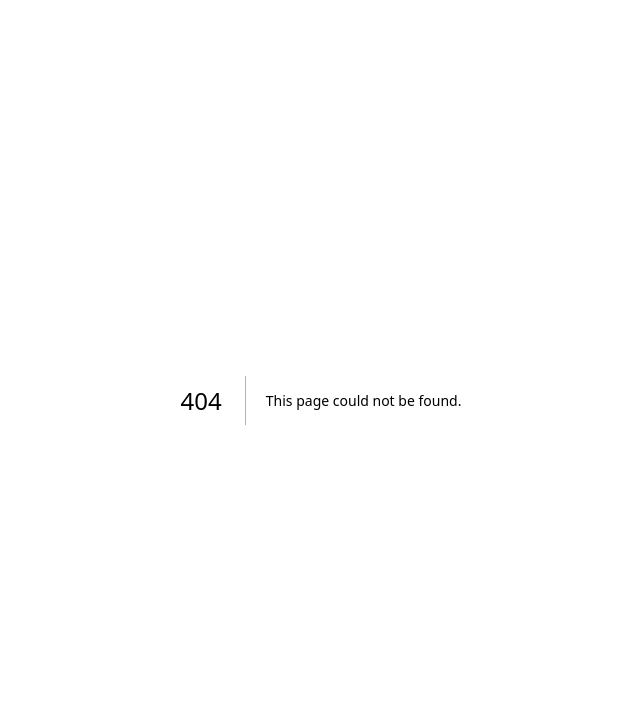
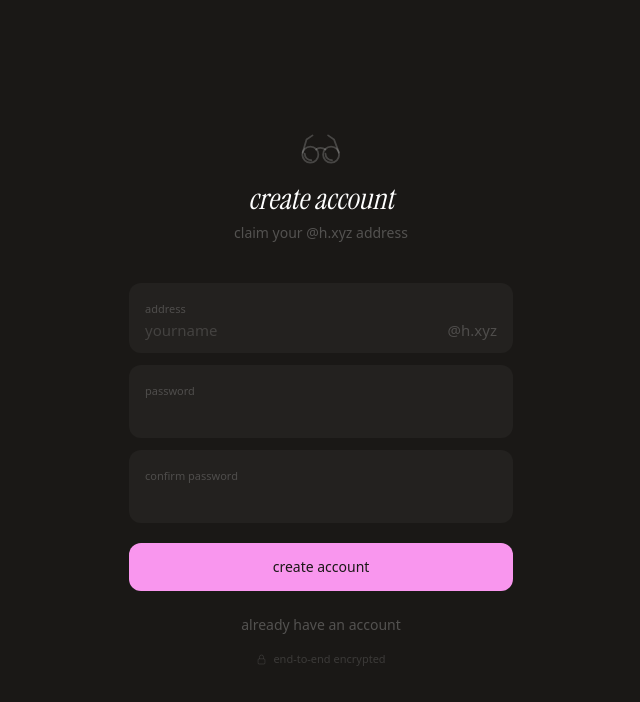
Before and after one commit to keypad/h.xyz, a Next.js app: page /email/register in a window 1280 px wide. Before the commit this address had no page. Shown: the top 702 px of the page, without its empty margins (319-959 px from the left). Built offline with nearby package versions, Linux system fonts and the light colour scheme.

Commit message:
feat: add email register page

```diff
--- /dev/null
+++ b/app/email/register/page.tsx
@@ -0,0 +1,86 @@
+"use client"
+
+import Link from "next/link"
+import { useRouter } from "next/navigation"
+import { useState } from "react"
+import Ghost from "@/components/ghost"
+import { LockIcon } from "@/components/email/icons"
+
+export default function RegisterPage() {
+	const router = useRouter()
+	const [handle, setHandle] = useState("")
+	const [password, setPassword] = useState("")
+	const [confirm, setConfirm] = useState("")
+
+	const submit = (e: React.FormEvent) => {
+		e.preventDefault()
+		router.push("/email")
+	}
+
+	return (
+		<div className="flex min-h-screen items-center justify-center bg-[#1a1816] px-4">
+			<div className="w-full max-w-sm">
+				<div className="mb-10 flex flex-col items-center gap-4">
+					<Ghost className="h-8 w-auto text-white/20" />
+					<div className="text-center">
+						<h1 className="font-serif text-3xl italic text-white">create account</h1>
+						<p className="mt-1.5 text-sm text-white/25">claim your @h.xyz address</p>
+					</div>
+				</div>
+
+				<form onSubmit={submit} className="flex flex-col gap-3">
+					<div className="rounded-xl bg-white/[0.04] px-4 py-3">
+						<label className="text-[11px] text-white/20">address</label>
+						<div className="flex items-center gap-2">
+							<input
+								type="text"
+								value={handle}
+								onChange={(e) => setHandle(e.target.value.toLowerCase().replace(/[^a-z0-9]/g, ""))}
+								placeholder="yourname"
+								className="w-0 min-w-0 flex-1 bg-transparent text-[15px] text-white outline-none placeholder:text-white/15"
+							/>
+							<span className="text-[15px] text-white/20">@h.xyz</span>
+						</div>
+					</div>
+
+					<div className="rounded-xl bg-white/[0.04] px-4 py-3">
+						<label className="text-[11px] text-white/20">password</label>
+						<input
+							type="password"
+							value={password}
+							onChange={(e) => setPassword(e.target.value)}
+							className="mt-0.5 w-full bg-transparent text-[15px] text-white outline-none placeholder:text-white/15"
+						/>
+					</div>
+
+					<div className="rounded-xl bg-white/[0.04] px-4 py-3">
+						<label className="text-[11px] text-white/20">confirm password</label>
+						<input
+							type="password"
+							value={confirm}
+							onChange={(e) => setConfirm(e.target.value)}
+							className="mt-0.5 w-full bg-transparent text-[15px] text-white outline-none placeholder:text-white/15"
+						/>
+					</div>
+
+					<button
+						type="submit"
+						className="mt-2 w-full rounded-xl bg-[#f996ee] py-3.5 text-sm font-medium text-[#1a1816] transition-opacity hover:opacity-90"
+					>
+						create account
+					</button>
+				</form>
+
+				<div className="mt-6 flex flex-col items-center gap-4">
+					<Link href="/email/login" className="text-sm text-white/25 transition-colors hover:text-white/40">
+						already have an account
+					</Link>
+					<div className="flex items-center gap-1.5 text-[11px] text-white/15">
+						<LockIcon className="text-white/15" />
+						end-to-end encrypted
+					</div>
+				</div>
+			</div>
+		</div>
+	)
+}
```
